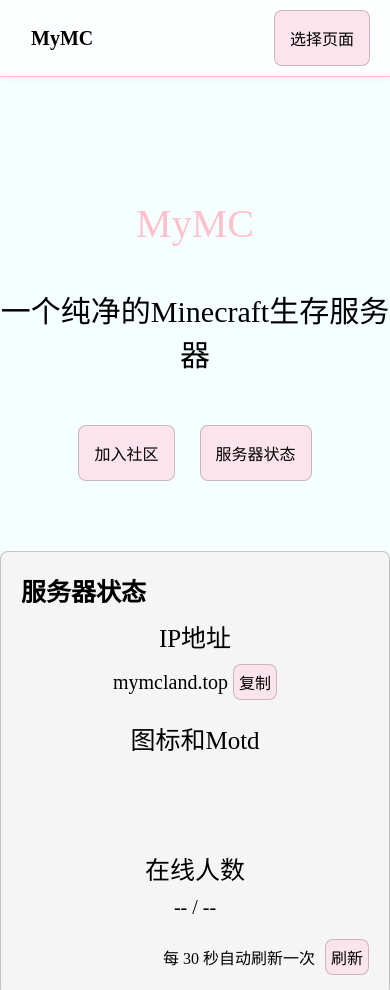
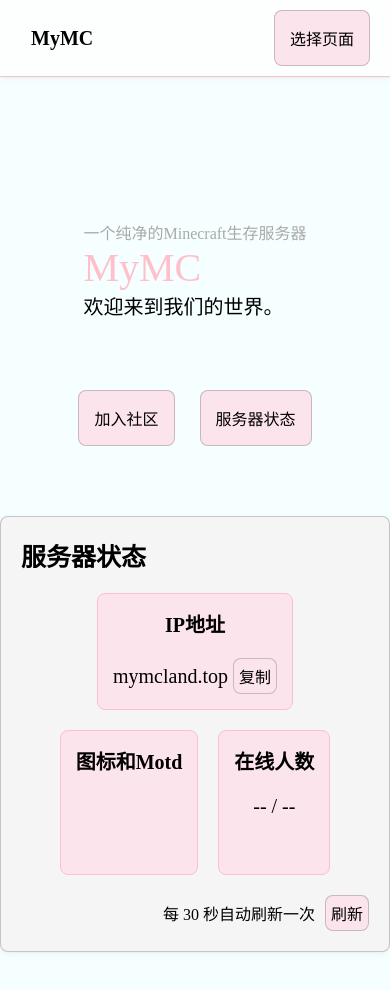
Before and after one commit to MCFurina/MyMC-Website, a plain HTML site: page index.html in a window 390 px wide. Shown: the top 990 px of the page. Drawn offline with Linux system fonts and the light colour scheme; no server answers.

Commit message:
新增进入页面动画，优化主页

```diff
--- a/index.html
+++ b/index.html
@@ -41,25 +41,36 @@
             </details>
         </nav>
     </div>
-    <div style="align-items: center; text-align: center; margin-top: 200px">
-        <div style="color: pink" class="title-text">MyMC</div>
-        <div style="margin-top: 40px;" class="subtitle-text">一个纯净的Minecraft生存服务器</div>
+    <div style="margin-top: 200px; padding: 20px;">
+        <div style="width: fit-content; margin-left: auto; margin-right: auto; display: flex; flex-direction: column;">
+            <div class="title-text1 fade-in">一个纯净的Minecraft生存服务器</div>
+            <div style="color: #FFC0CB" class="title-text fade-in">MyMC</div>
+            <div class="subtitle-text fade-in">欢迎来到我们的世界。</div>
+        </div>
     </div>
     <div style="display: flex; flex-direction: row; margin-top: 50px; justify-content: center; gap: 25px; flex-wrap: wrap;">
-        <a class="btn" href="#community">加入社区</a>
-        <a class="btn" href="#status">服务器状态</a>
+        <a class="btn fade-in" href="#community">加入社区</a>
+        <a class="btn fade-in" href="#status">服务器状态</a>
     </div>
     <div style="margin-top: 70px;" class="center-card" id="status">
         <span class="center-card-title">服务器状态</span>
-        <span style="font-size: 25px; margin-bottom: 10px;">IP地址</span>
-        <div style="font-size: 20px;">mymcland.top<button onclick="copyButton(this, 'mymcland.top')" class="btn" style="padding: 5px; margin-left: 5px">复制</button></div>
-        <span style="font-size: 25px; margin-top: 20px; margin-bottom: 10px;">图标和Motd</span>
-        <div style="display: flex; flex-direction: row; align-items: center; gap: 12px;">
-            <img id="serverIcon" src="" alt="" style="width: 64px; height: 64px; image-rendering: pixelated; border-radius: 8px; visibility: hidden;">
-            <span id="serverMotd" style="font-size: 20px; white-space: pre-line;"></span>
+        <div style="display: flex; flex-direction: row; gap: 20px; align-items: stretch; margin-top: 10px; flex-wrap: wrap; justify-content: center;">
+            <div class="center-card-card">
+                <span style="font-size: 20px; margin-bottom: 10px; font-weight: bold;">IP地址</span>
+                <div style="font-size: 20px;">mymcland.top<button onclick="copyButton(this, 'mymcland.top')" class="btn" style="padding: 5px; margin-left: 5px">复制</button></div>
+            </div>
+            <div class="center-card-card">
+                <span style="font-size: 20px; margin-bottom: 10px; font-weight: bold;">图标和Motd</span>
+                <div style="display: flex; flex-direction: row; align-items: center; gap: 12px;">
+                    <img id="serverIcon" src="" alt="" style="width: 64px; height: 64px; image-rendering: pixelated; border-radius: 8px; visibility: hidden;">
+                    <span id="serverMotd" style="font-size: 20px; white-space: pre-line;"></span>
+                </div>
+            </div>
+            <div class="center-card-card">
+                <span style="font-size: 20px; margin-bottom: 10px; font-weight: bold;">在线人数</span>
+                <span style="font-size: 20px;"><span id="onlinePlayers">--</span> / <span id="maxPlayers">--</span></span>
+            </div>
         </div>
-        <span style="font-size: 25px; margin-top: 20px; margin-bottom: 10px;">在线人数</span>
-        <span style="font-size: 20px;"><span id="onlinePlayers">--</span> / <span id="maxPlayers">--</span></span>
         <div style="margin-left: auto; display: flex; flex-direction: row; gap: 10px; align-items: center; margin-top: 20px;">
             <span>每 30 秒自动刷新一次</span>
             <button onclick="manualRefresh(this)" class="btn" style="padding: 5px;">刷新</button>
--- a/style.css
+++ b/style.css
@@ -113,6 +113,8 @@ button {
     margin-right: auto;
     scroll-margin-top: 150px;
     box-shadow: 0 1px 2px rgba(0, 0, 0, 0.04), 0 2px 8px rgba(0, 0, 0, 0.04);
+    animation: fade-in2 0.25s forwards;
+    opacity: 0;
 }
 .center-card-title {
     font-size: 25px;
@@ -172,11 +174,15 @@ button {
     background-clip: text;
     color: transparent;
 }
+.title-text1 {
+    font-size: 16px;
+    color: #A9A9A9;
+}
 .title-text {
     font-size: 50px;
 }
 .subtitle-text {
-    font-size: 40px;
+    font-size: 30px;
 }
 .footer {
     margin-top: 100px;
@@ -206,7 +212,7 @@ button {
         font-size: 40px;
     }
     .subtitle-text {
-        font-size: 30px;
+        font-size: 20px;
     }
     .nav {
         min-height: 48px;
@@ -266,3 +272,25 @@ button {
         color: white;
     }
 }
+.fade-in {
+    opacity: 0;
+    animation: fade-in 0.25s forwards;
+}
+@keyframes fade-in {
+    from {
+        opacity: 0;
+        transform: translateY(50px);
+    }
+    to {
+        opacity: 1;
+        transform: translateY(0);
+    }
+}
+@keyframes fade-in2 {
+    from {
+        opacity: 0;
+    }
+    to {
+        opacity: 1;
+    }
+}
```
Also changed, not shown: Gallery/index.html (+5 -5 lines).
